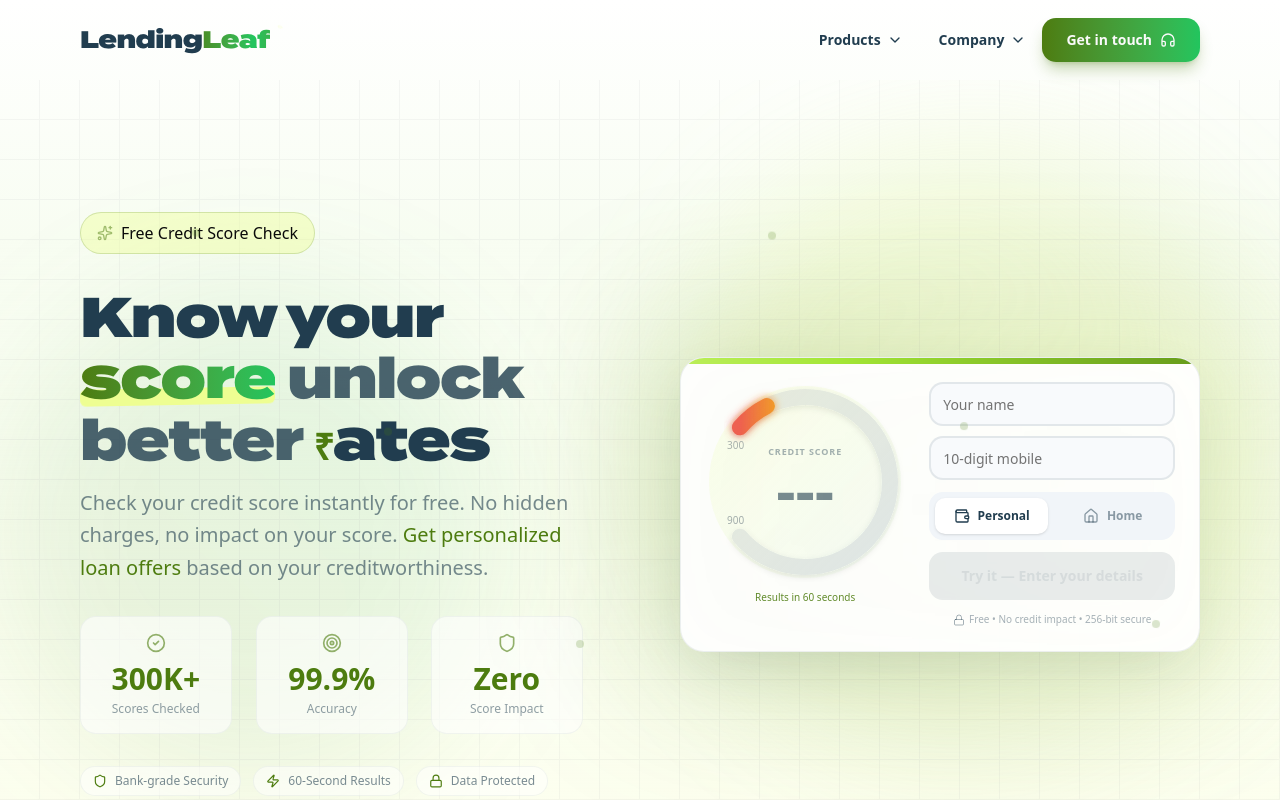
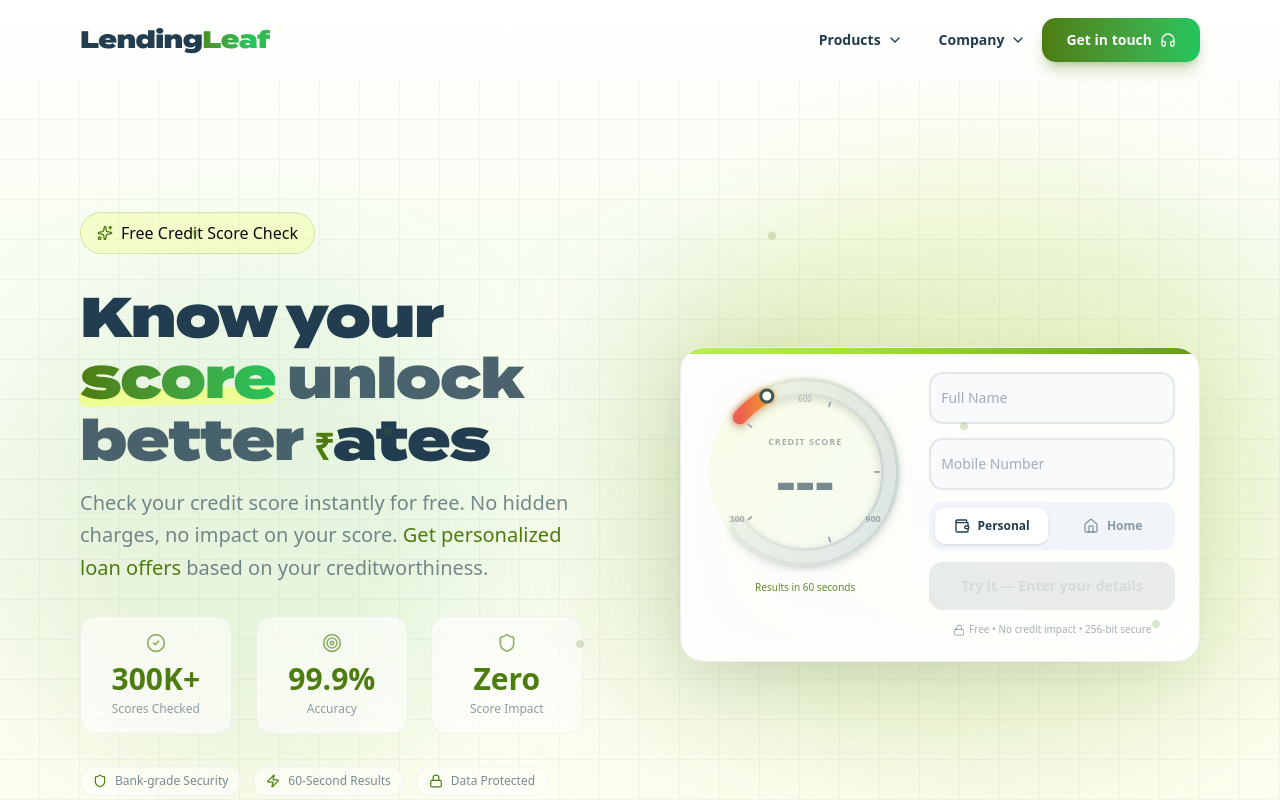
Before and after one commit to sho-obum/lendingleaf2.0, a Next.js app: page /credit-score in a window 1280 px wide. Shown: the top 800 px of the page. Built offline with nearby package versions, Linux system fonts and the light colour scheme.

Commit message:
revamped ui of acent card

```diff
--- a/src/app/credit-score/page.tsx
+++ b/src/app/credit-score/page.tsx
@@ -265,7 +265,7 @@
               }`}
             >
               {/* Badge */}
-              <div className="inline-flex items-center gap-2 px-4 py-2 rounded-full bg-[#eefe92]/40 border border-[#4d7c0f]/20 backdrop-blur-sm">
+              <div className="hidden lg:inline-flex items-center gap-2 px-4 py-2 rounded-full bg-[#eefe92]/40 border border-[#4d7c0f]/20 backdrop-blur-sm">
                 <Sparkles className="w-4 h-4 text-[#4d7c0f] animate-pulse" />
                 {/* <span className="text-xs font-semibold text-[#4d7c0f] uppercase tracking-wider"> */}
                   Free Credit Score Check
--- a/src/components/blocks/AccentCard.tsx
+++ b/src/components/blocks/AccentCard.tsx
@@ -146,7 +146,7 @@
 
     let frameId: number;
     const startScore = transitionScore ?? demoScore;
-    const duration = 300; // fast 300ms fade down
+    const duration = 400; // smooth 400ms transition
     const startTime = performance.now();
 
     const animateTransition = (now: number) => {
@@ -154,15 +154,15 @@
       const progress = Math.min(1, elapsed / duration);
       // Ease out cubic for smooth deceleration
       const eased = 1 - Math.pow(1 - progress, 3);
-      // Animate down to MIN_SCORE
+      // Animate down to exactly MIN_SCORE (300) - our zero point
       const newScore = Math.round(startScore - (startScore - MIN_SCORE) * eased);
-      setTransitionScore(newScore);
+      setTransitionScore(Math.max(MIN_SCORE, newScore)); // Never go below 300
 
       if (progress < 1) {
         frameId = requestAnimationFrame(animateTransition);
       } else {
+        setTransitionScore(MIN_SCORE); // Ensure it lands exactly at 300
         setIsTransitioning(false);
-        setTransitionScore(null);
         setIsDemoMode(false);
       }
     };
@@ -217,12 +217,15 @@
   } else if (step === 1) {
     // Step 1: Demo mode or transitioning
     if (isTransitioning && transitionScore !== null) {
-      displayScore = transitionScore > MIN_SCORE ? transitionScore : "---";
-      currentScoreValue = transitionScore;
+      // During transition: show "---" but animate gauge to 300
+      displayScore = "---";
+      currentScoreValue = Math.max(MIN_SCORE, transitionScore);
     } else if (isDemoMode && !hasInteracted) {
+      // Demo mode: show animated score
       displayScore = demoScore > 350 ? demoScore : "---";
-      currentScoreValue = demoScore;
+      currentScoreValue = Math.max(MIN_SCORE, demoScore);
     } else {
+      // User has interacted, not transitioning: show "---", gauge at 300
       displayScore = "---";
       currentScoreValue = MIN_SCORE;
     }
@@ -307,37 +310,85 @@
                   <defs>
                     <linearGradient id="gaugeGrad" x1="0%" y1="0%" x2="100%" y2="0%">
                       <stop offset="0%" stopColor="#ef4444" />
-                      <stop offset="30%" stopColor="#f59e0b" />
-                      <stop offset="60%" stopColor="#22c55e" />
+                      <stop offset="25%" stopColor="#f59e0b" />
+                      <stop offset="50%" stopColor="#eab308" />
+                      <stop offset="75%" stopColor="#22c55e" />
                       <stop offset="100%" stopColor="#4d7c0f" />
                     </linearGradient>
+                    <linearGradient id="trackGrad" x1="0%" y1="0%" x2="100%" y2="0%">
+                      <stop offset="0%" stopColor="#e5e7eb" />
+                      <stop offset="100%" stopColor="#d1d5db" />
+                    </linearGradient>
                     <filter id="glow">
-                      <feGaussianBlur stdDeviation="4" result="blur"/>
+                      <feGaussianBlur stdDeviation="3" result="blur"/>
                       <feMerge><feMergeNode in="blur"/><feMergeNode in="SourceGraphic"/></feMerge>
                     </filter>
-                    <filter id="softShadow">
-                      <feDropShadow dx="0" dy="2" stdDeviation="3" floodOpacity="0.1"/>
+                    <filter id="innerShadow">
+                      <feOffset dx="0" dy="2"/>
+                      <feGaussianBlur stdDeviation="2" result="blur"/>
+                      <feComposite in2="SourceAlpha" operator="arithmetic" k2="-1" k3="1" result="shadowDiff"/>
+                      <feFlood floodColor="#000" floodOpacity="0.15"/>
+                      <feComposite in2="shadowDiff" operator="in"/>
+                      <feComposite in2="SourceGraphic" operator="over"/>
+                    </filter>
+                    <filter id="dropShadow">
+                      <feDropShadow dx="0" dy="3" stdDeviation="4" floodOpacity="0.15"/>
                     </filter>
                   </defs>
                   <g transform="translate(100 100)">
-                    {/* Background track */}
-                    <path d={arcPath} fill="none" stroke="#e5e7eb" strokeWidth={16} strokeLinecap="round" filter="url(#softShadow)" />
+                    {/* Outer decorative ring */}
+                    <circle r="95" fill="none" stroke="#f1f5f9" strokeWidth="1" opacity="0.8" />
+                    {/* Background track with depth */}
+                    <path d={arcPath} fill="none" stroke="url(#trackGrad)" strokeWidth={18} strokeLinecap="round" filter="url(#dropShadow)" />
+                    <path d={arcPath} fill="none" stroke="#f8fafc" strokeWidth={12} strokeLinecap="round" opacity="0.5" />
                     {/* Progress arc */}
                     <path
                       d={arcPath}
                       fill="none"
                       stroke="url(#gaugeGrad)"
-                      strokeWidth={16}
+                      strokeWidth={14}
                       strokeLinecap="round"
                       pathLength={100}
                       strokeDasharray={100}
                       strokeDashoffset={100 - progress * 100}
                       filter="url(#glow)"
-                      className={isDemoMode && !hasInteracted ? "" : "transition-all duration-700"}
+                      className={isDemoMode && !hasInteracted ? "" : "transition-all duration-500"}
                     />
-                    {/* Scale markers - positioned at arc ends */}
-                    <text x="-78" y="-33" fontSize="10" fill="#9ca3af" fontWeight="500">300</text>
-                    <text x="-78" y="42" fontSize="10" fill="#9ca3af" fontWeight="500">900</text>
+                    {/* Needle/Indicator dot at current position */}
+                    {progress > 0 && (
+                      <circle
+                        cx={Math.cos(START_ANGLE + progress * (END_ANGLE - START_ANGLE)) * ARC_RADIUS}
+                        cy={Math.sin(START_ANGLE + progress * (END_ANGLE - START_ANGLE)) * ARC_RADIUS}
+                        r="6"
+                        fill="white"
+                        stroke={bandColor}
+                        strokeWidth="3"
+                        filter="url(#dropShadow)"
+                        className={isDemoMode && !hasInteracted ? "" : "transition-all duration-500"}
+                      />
+                    )}
+                    {/* Tick marks */}
+                    {[0, 0.25, 0.5, 0.75, 1].map((tick, i) => {
+                      const angle = START_ANGLE + tick * (END_ANGLE - START_ANGLE);
+                      const innerR = 70;
+                      const outerR = 74;
+                      return (
+                        <line
+                          key={i}
+                          x1={Math.cos(angle) * innerR}
+                          y1={Math.sin(angle) * innerR}
+                          x2={Math.cos(angle) * outerR}
+                          y2={Math.sin(angle) * outerR}
+                          stroke="#9ca3af"
+                          strokeWidth="2"
+                          strokeLinecap="round"
+                        />
+                      );
+                    })}
+                    {/* Scale labels */}
+                    <text x="-68" y="50" fontSize="9" fill="#9ca3af" fontWeight="600" textAnchor="middle">300</text>
+                    <text x="68" y="50" fontSize="9" fill="#9ca3af" fontWeight="600" textAnchor="middle">900</text>
+                    <text x="0" y="-70" fontSize="8" fill="#9ca3af" fontWeight="500" textAnchor="middle">600</text>
                   </g>
                 </svg>
 
@@ -383,37 +434,68 @@
                 <form onSubmit={handleSubmit} className="space-y-2.5 sm:space-y-3">
                   {/* Header */}
 
-                  {/* Inputs */}
-                  <div className="space-y-2 sm:space-y-2.5">
-                    <div className="relative">
+                  {/* Inputs with floating labels */}
+                  <div className="space-y-3 sm:space-y-3.5">
+                    <div className="relative group">
                       <Input
-                        placeholder="Your name"
+                        id="name-input"
+                        placeholder=" "
                         value={name}
                         onChange={(e) => { setName(e.target.value); handleInteraction(); }}
                         onFocus={() => { setFocusedField('name'); handleInteraction(); }}
                         onBlur={() => setFocusedField(null)}
-                        className={`h-10 sm:h-11 text-xs sm:text-sm border-2 bg-[#f8fafc] rounded-lg sm:rounded-xl pr-8 transition-all duration-200 ${
-                          focusedField === 'name' ? 'border-[#4d7c0f] bg-white ring-2 ring-[#eefe92]/30' : 'border-[#213d4f]/10 hover:border-[#213d4f]/20'
+                        className={`h-12 sm:h-13 pt-4 text-xs sm:text-sm border-2 bg-[#f8fafc] rounded-xl pr-10 transition-all duration-300 peer ${
+                          focusedField === 'name'
+                            ? 'border-[#4d7c0f] bg-white ring-4 ring-[#eefe92]/20 shadow-lg shadow-[#4d7c0f]/5'
+                            : name ? 'border-[#22c55e]/30 bg-white' : 'border-[#213d4f]/10 hover:border-[#213d4f]/20 hover:bg-white'
                         }`}
                       />
-                      {name.length >= 2 && (
-                        <CheckCircle className="absolute right-3 top-1/2 -translate-y-1/2 w-4 h-4 text-[#22c55e]" />
-                      )}
+                      <label
+                        htmlFor="name-input"
+                        className={`absolute left-3 transition-all duration-200 pointer-events-none ${
+                          focusedField === 'name' || name
+                            ? 'top-1.5 text-[9px] sm:text-[10px] font-semibold text-[#4d7c0f]'
+                            : 'top-1/2 -translate-y-1/2 text-xs sm:text-sm text-[#213d4f]/40'
+                        }`}
+                      >
+                        Full Name
+                      </label>
+                      <div className={`absolute right-3 top-1/2 -translate-y-1/2 transition-all duration-300 ${name.length >= 2 ? 'scale-100 opacity-100' : 'scale-50 opacity-0'}`}>
+                        <CheckCircle className="w-4 h-4 sm:w-5 sm:h-5 text-[#22c55e]" />
+                      </div>
                     </div>
-                    <div className="relative">
+                    <div className="relative group">
                       <Input
+                        id="phone-input"
                         type="tel"
-                        placeholder="10-digit mobile"
+                        placeholder=" "
                         value={phone}
                         onChange={(e) => { setPhone(e.target.value.replace(/\D/g, "").slice(0, 10)); handleInteraction(); }}
                         onFocus={() => { setFocusedField('phone'); handleInteraction(); }}
                         onBlur={() => setFocusedField(null)}
-                        className={`h-10 sm:h-11 text-xs sm:text-sm border-2 bg-[#f8fafc] rounded-lg sm:rounded-xl pr-8 transition-all duration-200 ${
-                          focusedField === 'phone' ? 'border-[#4d7c0f] bg-white ring-2 ring-[#eefe92]/30' : 'border-[#213d4f]/10 hover:border-[#213d4f]/20'
+                        className={`h-12 sm:h-13 pt-4 text-xs sm:text-sm border-2 bg-[#f8fafc] rounded-xl pr-10 transition-all duration-300 peer ${
+                          focusedField === 'phone'
+                            ? 'border-[#4d7c0f] bg-white ring-4 ring-[#eefe92]/20 shadow-lg shadow-[#4d7c0f]/5'
+                            : phone ? 'border-[#22c55e]/30 bg-white' : 'border-[#213d4f]/10 hover:border-[#213d4f]/20 hover:bg-white'
                         }`}
                       />
-                      {phone.length === 10 && (
-                        <CheckCircle className="absolute right-3 top-1/2 -translate-y-1/2 w-4 h-4 text-[#22c55e]" />
+                      <label
+                        htmlFor="phone-input"
+                        className={`absolute left-3 transition-all duration-200 pointer-events-none ${
+                          focusedField === 'phone' || phone
+                            ? 'top-1.5 text-[9px] sm:text-[10px] font-semibold text-[#4d7c0f]'
+                            : 'top-1/2 -translate-y-1/2 text-xs sm:text-sm text-[#213d4f]/40'
+                        }`}
+                      >
+                        Mobile Number
+                      </label>
+                      <div className={`absolute right-3 top-1/2 -translate-y-1/2 transition-all duration-300 ${phone.length === 10 ? 'scale-100 opacity-100' : 'scale-50 opacity-0'}`}>
+                        <CheckCircle className="w-4 h-4 sm:w-5 sm:h-5 text-[#22c55e]" />
+                      </div>
+                      {phone && phone.length < 10 && (
+                        <span className="absolute right-10 top-1/2 -translate-y-1/2 text-[10px] text-[#213d4f]/40 font-medium">
+                          {phone.length}/10
+                        </span>
                       )}
                     </div>
                   </div>
```
